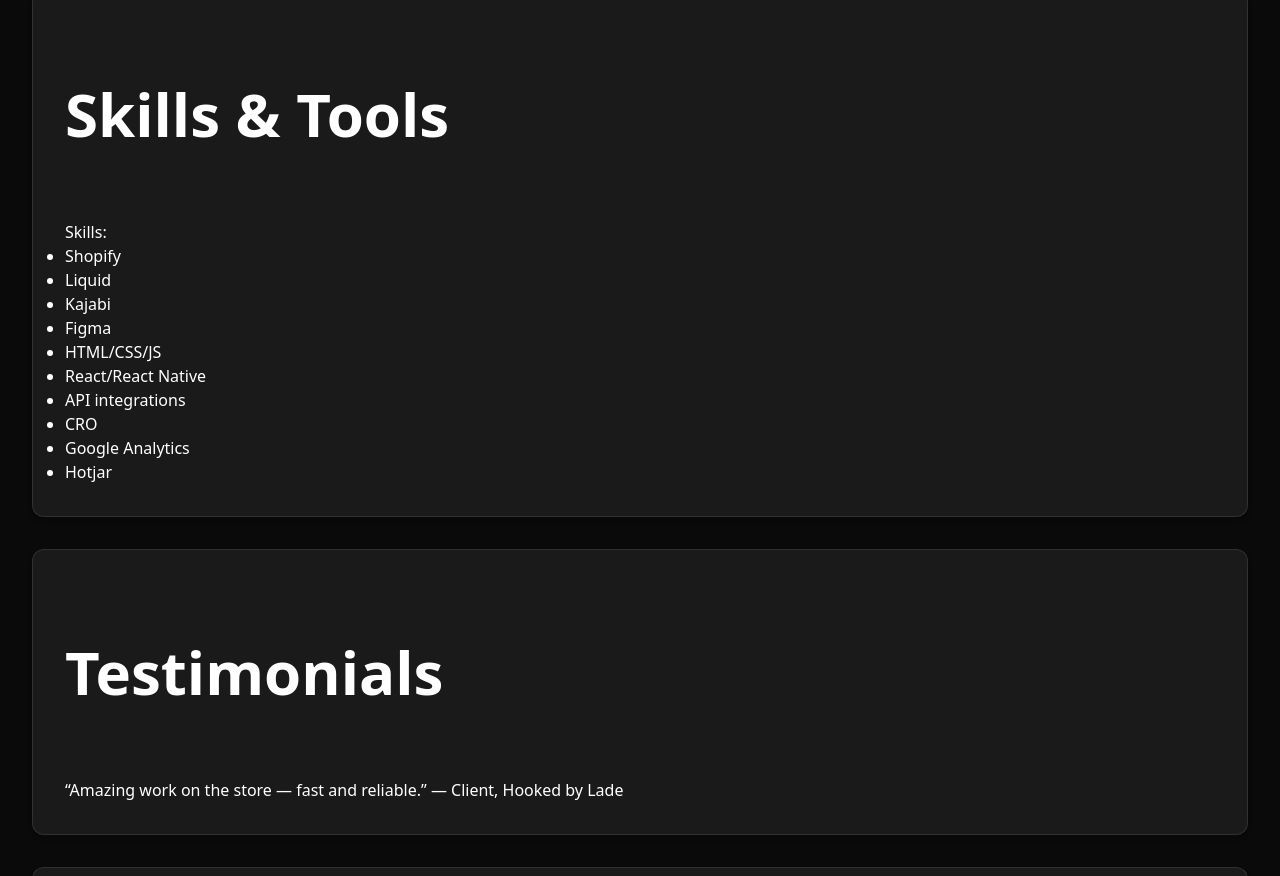
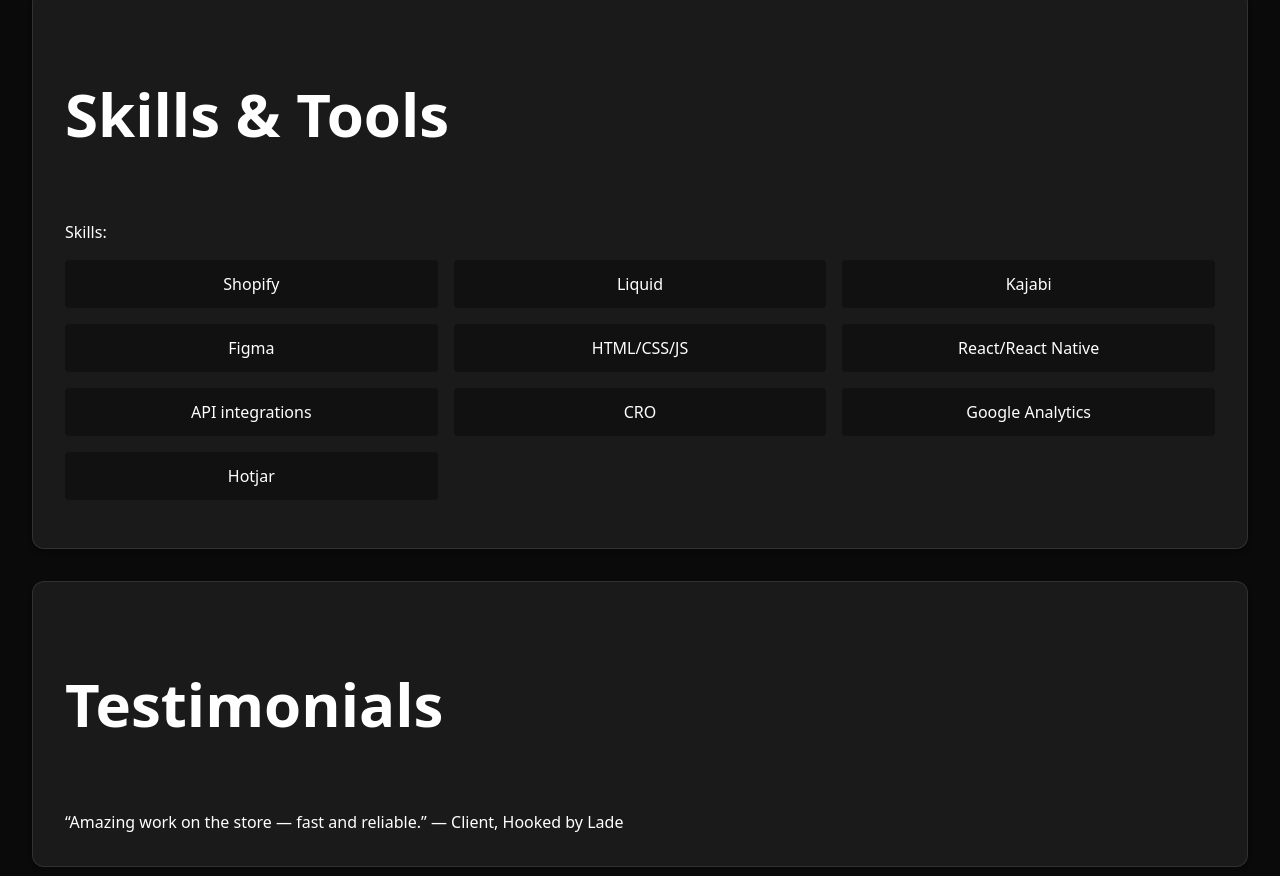
Before and after one commit to webdevkv/webdevkv.github.io, a plain HTML site: page index.html in a window 1280 px wide. Shown: the part 4195-5071 px from the top of the page. Drawn offline with Linux system fonts and the light colour scheme.

Commit message:
portfolio v1.0

```diff
--- a/assets/styles.css
+++ b/assets/styles.css
@@ -400,6 +400,22 @@
     color: #ccc;
 }
 
+#skills ul {
+    display: grid;
+    grid-template-columns: repeat(3, 1fr);
+    gap: 16px;
+    list-style: none;
+    padding: 0;
+    margin: 16px 0;
+}
+
+#skills li {
+    background: var(--sec-bg);
+    padding: 12px;
+    text-align: center;
+    border-radius: 4px;
+}
+
 .section-img {
     max-width: 100%;
     height: auto;
@@ -423,6 +439,9 @@
 .profile-img:hover {
     transform: scale(1.2);
     box-shadow: 0 0 30px rgba(106, 13, 173, 0.8), 0 0 60px rgba(0, 0, 255, 0.5)
+}
+#contact p a{
+    color: #b8dfd2;
 }
 
 .contact-form label {
--- a/index.html
+++ b/index.html
@@ -165,7 +165,7 @@
     const prevBtn = document.querySelector('.prev');
     const nextBtn = document.querySelector('.next');
 
-    const projects = document.querySelectorAll('.project img');
+    const projects = document.querySelectorAll('.project-grid img');
     let currentIndex = 0;
 
     projects.forEach((img, index) => {
```
